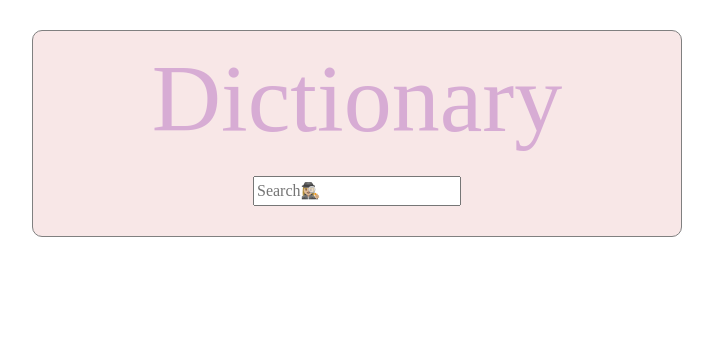
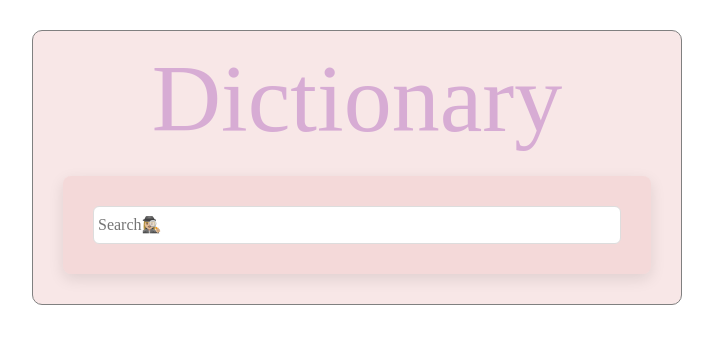
Before and after one commit to amy-712/react-dictionary-project, a React (Create React App) app: page / in a window 1280 px wide. Shown: the top 344 px of the page, without its empty margins (283-996 px from the left). Built offline with nearby package versions, Linux system fonts and the light colour scheme; a web font is replaced by a local one.

Commit message:
improved styling

```diff
--- a/src/App.css
+++ b/src/App.css
@@ -24,6 +24,7 @@
   text-align: left;
 }
 .Definition h2 {
+  font-size: 36px;
   font-weight: bold;
   text-align: left;
   text-transform: capitalize;
@@ -53,3 +54,21 @@
 .fourth-color {
   background: #f2f2b0;
 }
+.Dictionary section {
+  background: rgba(238, 194, 194, 0.4);
+  padding: 30px;
+  border-radius: 8px;
+  box-shadow: 0 5px 15px rgb(0 0 0 / 10%);
+  margin: 20px 0;
+}
+.Dictionary input {
+  width: 100%;
+  padding: 6px 4px;
+  border-radius: 6px;
+  border: 1px solid #ddd;
+}
+.Example {
+  font-size: 14px;
+  opacity: 0.7;
+  font-style: italic;
+}
--- a/src/Definition.js
+++ b/src/Definition.js
@@ -7,6 +7,7 @@ export default function Definition(props) {
   if (props.definition) {
     return (
       <div className="Definition">
+        <section>
           <h2>{props.definition.word}</h2>
           {props.definition.phonetics.map(function (phonetics, index) {
             return (
@@ -15,11 +16,12 @@ export default function Definition(props) {
               </div>
             );
           })}
+        </section>
         {props.definition.meanings.map(function (meaning, index) {
           return (
-            <div key={index}>
+            <section key={index}>
               <Meaning meaning={meaning} />
-            </div>
+            </section>
           );
         })}
       </div>
--- a/src/Dictionary.js
+++ b/src/Dictionary.js
@@ -23,6 +23,7 @@ export default function Dictionary() {
 
   return (
     <div className="Dictionary">
+      <section>
         <form onSubmit={search}>
           <input
             type="search"
@@ -30,6 +31,7 @@ export default function Dictionary() {
             placeholder="Search🕵🏼‍♀️"
           />
         </form>
+      </section>
       <Definition definition={definition} />
     </div>
   );
--- a/src/Example.js
+++ b/src/Example.js
@@ -2,12 +2,7 @@ import React from "react";
 
 export default function Example(props) {
   if (props.example) {
-    return (
-      <div className="Example">
-        <strong>Example: </strong>
-        <em>{props.example}</em>
-      </div>
-    );
+    return <div className="Example">{props.example}</div>;
   } else {
     return null;
   }
--- a/src/Meaning.js
+++ b/src/Meaning.js
@@ -10,7 +10,6 @@ export default function Meaning(props) {
         return (
           <div key={index}>
             <p>
-              <strong>Definition: </strong>
               {definition.definition}
               <br />
               <Example example={definition.example} />
```
Lines whose indentation alone changed are shown as unchanged.
